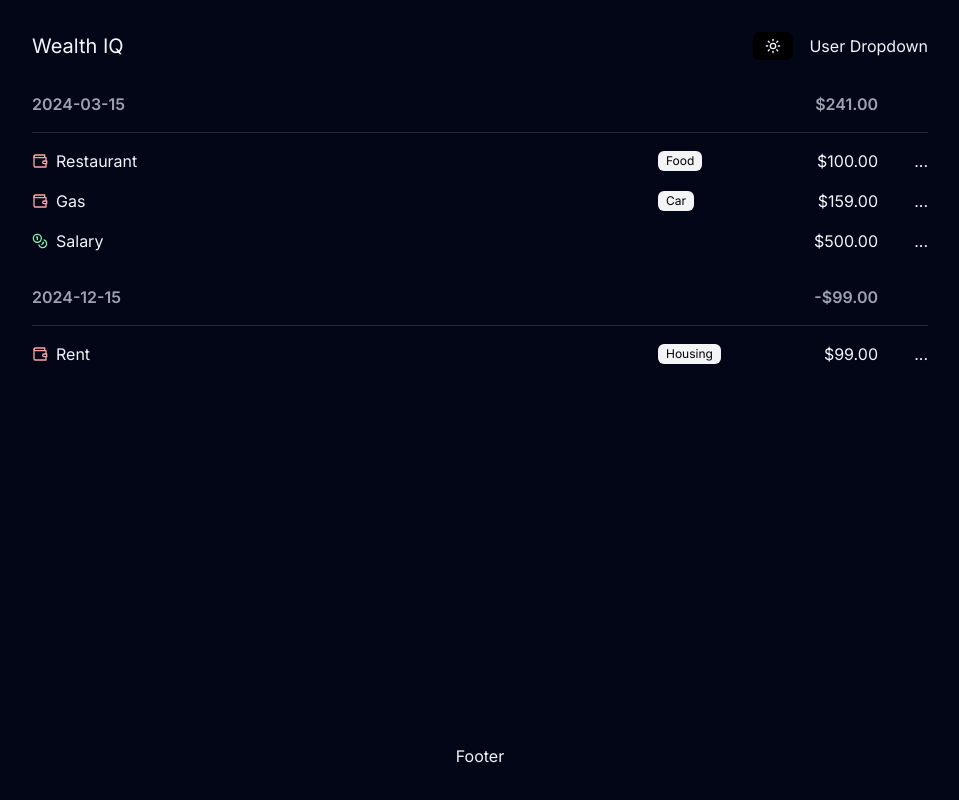
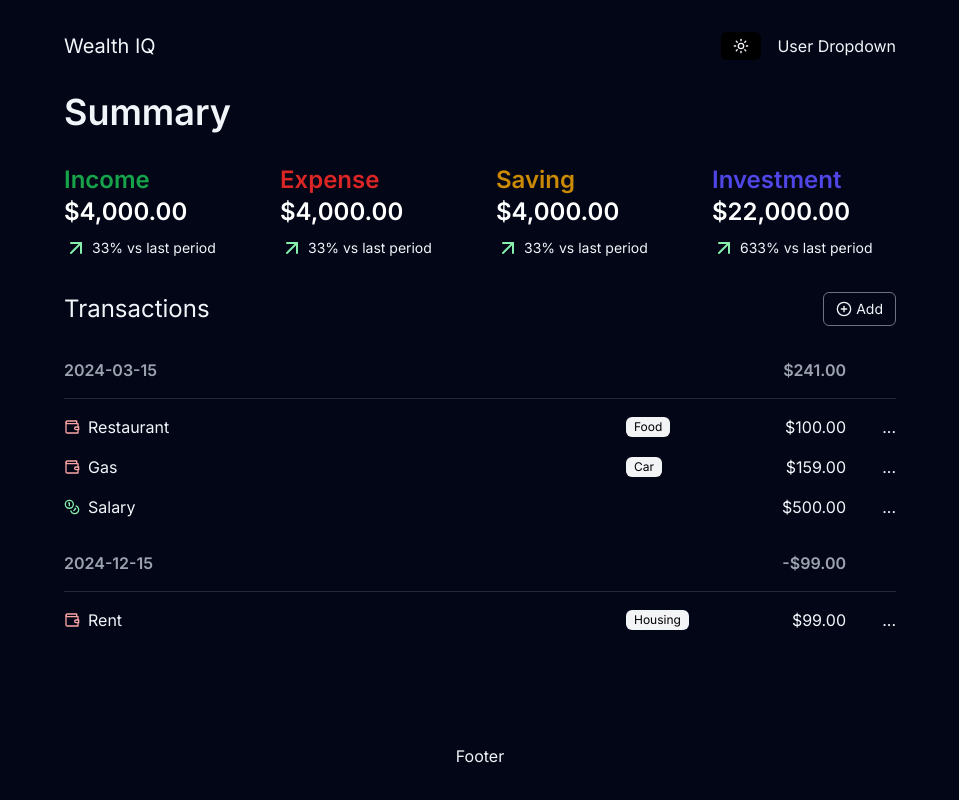
Before and after one commit to slicbutsic/BudgetIQ, a Next.js app: page /dashboard in a window 1280 px wide. Shown: the whole page, without its empty margins (160-1119 px from the left). Built offline with nearby package versions, Linux system fonts and the light colour scheme; no server answers; data requests are answered from the project's data file.

Commit message:
link db, add button for create

```diff
--- a/app/dashboard/components/transaction-list-fallback.js
+++ b/app/dashboard/components/transaction-list-fallback.js
@@ -1,5 +1,4 @@
 import Skeleton from "@/components/skeleton"
-// import TransactionItemSkeleton from "@/components/transaction-item-skeleton"
 
 export default function TransactionListFallback() {
   return (
--- /dev/null
+++ b/app/dashboard/components/trend-fallback.js
@@ -0,0 +1,19 @@
+import Skeleton from "@/components/skeleton";
+
+export default function TrendFallback() {
+  return (
+    <div className="space-y-5 w-3/5 lg:w-5/6">
+      <div>
+        <Skeleton />
+      </div>
+      <div className="mb-2">
+        <Skeleton />
+      </div>
+
+      <div className="flex space-x-2 items-center">
+        <Skeleton />
+        <Skeleton />
+      </div>
+  </div>
+  )
+}
--- /dev/null
+++ b/app/dashboard/components/trend.js
@@ -0,0 +1,6 @@
+import BaseTrend from "@/components/trend"
+export default async function Trend({type}) {
+  const response = await fetch(`http://localhost:3100/trends/${type}`)
+  const {amount, prevAmount} = await response.json()
+  return <BaseTrend type={type} amount={amount} prevAmount={prevAmount} />
+}
--- a/app/dashboard/page.js
+++ b/app/dashboard/page.js
@@ -1,13 +1,51 @@
 import { Suspense } from "react";
 import TransactionList from "./components/transaction-list";
 import TransactionListFallback from "./components/transaction-list-fallback";
+import Trend from "./components/trend";
+import TrendFallback from "./components/trend-fallback";
+import Link from "next/link";
+import { PlusCircle } from "lucide-react";
+import { variants, sizes } from "@/lib/variants";
 
 export default function Page() {
+
   return (
     <>
-    <Suspense fallback={< TransactionListFallback /> }>
-    <TransactionList />
-    </Suspense>
+      <section className="mb-8">
+        <h1 className="text-4xl font-semibold">
+          Summary
+        </h1>
+      </section>
+
+      <section className="mb-8 grid grid-cols-2 lg:grid-cols-4 gap-8">
+        <Suspense fallback={<TrendFallback />}>
+          <Trend type='Income'/>
+        </Suspense>
+        <Suspense fallback={<TrendFallback />}>
+          <Trend type='Expense'/>
+        </Suspense>
+        <Suspense fallback={<TrendFallback />}>
+          <Trend type='Saving'/>
+        </Suspense>
+        <Suspense fallback={<TrendFallback />}>
+          <Trend type='Investment'/>
+        </Suspense>
+      </section>
+
+      <section className="flex justify-between items-center mb-8">
+        <h2 className="text-2xl">Transactions</h2>
+        <Link href="/dashboard/transaction/add" className={`flex items-center space-x-1 ${variants['outline']} ${sizes['sm']}`} >
+          <PlusCircle className="w-4 h-4"/>
+          <div>Add</div>
+        </Link>
+      </section>
+
+
+
+      <Suspense fallback={< TransactionListFallback /> }>
+        <TransactionList />
+      </Suspense>
+
     </>
   )
 }
--- /dev/null
+++ b/app/dashboard/transaction/add/page.js
@@ -0,0 +1,11 @@
+export const metadata = {
+  title: "Add Transaction"
+};
+
+export default function Page() {
+  return (
+    <div>
+      <h1 className="text-4xl font-semibold mb-8">Add Transaction</h1>
+    </div>
+  )
+}
--- a/app/layout.js
+++ b/app/layout.js
@@ -5,7 +5,10 @@ import useServerDarkMode from "@/hooks/use-server-dark-mode";
 const inter = Inter({ subsets: ["latin"] });
 
 export const metadata = {
-  title: "Wealth IQ",
+  title: {
+    template: "%s | Wealth IQ",
+    default: "Wealth IQ",
+  },
   description: "Smarter finances, brighter futures.",
 };
 
@@ -13,7 +16,7 @@ export default function RootLayout({ children }) {
   const theme = useServerDarkMode()
   return (
     <html lang="en" className={theme}>
-      <body className={`${inter.className} min-h-screen flex flex-col`}>{children}</body>
+      <body className={`${inter.className} min-h-screen flex flex-col px-8`}>{children}</body>
     </html>
   );
 };
--- a/app/playground/page.js
+++ b/app/playground/page.js
@@ -8,6 +8,10 @@ import Input from "@/components/input";
 import Select from "@/components/select";
 import Separator from "@/components/separator";
 import Skeleton from "@/components/skeleton";
+
+export const metadata = {
+  title: "Playground"
+};
 
 export default function Page() {
   return (
@@ -30,7 +34,7 @@ export default function Page() {
           <Trend type='Income' amount={1000} prevAmount={900} />
           <Trend type='Expense' amount={12000} prevAmount={10000} />
           <Trend type='Investment' amount={7000} prevAmount={11100} />
-          <Trend type='Savings' amount={500} prevAmount={950} />
+          <Trend type='Saving' amount={500} prevAmount={950} />
         </div>
       </div>
 
--- a/components/button.js
+++ b/components/button.js
@@ -1,22 +1,12 @@
+import { sizes, variants } from '@/lib/variants'
+
 export default function Button(props) {
-  const variants = {
-    default: 'bg-black text-white dark:bg-white dark:text-black rounded-md hover:bg-gray-700 dark:hover:bg-gray-200',
-    outline: 'border border-gray-300 dark:border-gray-500 rounded-md hover:bg-gray-300 dark:hover:bg-gray-500',
-    ghost: 'rounded-md bg-white dark:bg-black hover:bg-gray-200 dark:hover:bg-gray-500'
-  }
-  const sizes = {
-    xs: 'text=xs px-2 py-1',
-    sm: 'text-sm px-3 py-1.5',
-    base: 'text-base px-4 py-2',
-    lg: 'text-lg px-4 py-2',
-  }
+
   return (
     <button {...props} className={`
       ${props.variant ? variants[props.variant] : variants['default']}
       ${props.size ? sizes[props.size] : sizes['base']}
-    `}>
-
-    </button>
+    `}></button>
   )
 
 }
--- a/components/trend.js
+++ b/components/trend.js
@@ -10,7 +10,7 @@ export default function Trend({
     'Income': 'text-green-600 dark: text-green-300',
     'Expense': 'text-red-600 dark: text-red-300',
     'Investment': 'text-indigo-600 dark: text-indigo-300',
-    'Savings': 'text-yellow-600 dark: text-yellow-300',
+    'Saving': 'text-yellow-600 dark: text-yellow-300',
   }
 
   const calcPercentageChange = (amount, prevAmount) => {
@@ -29,7 +29,7 @@ export default function Trend({
       <div className={`font-semibold ${colourClasses[type]} text-2xl`}>
         {type}
       </div>
-      <div className="text-2xl font-semibold teext-black dark:text-white mb-2">
+      <div className="text-2xl font-semibold text-black dark:text-white mb-2">
         {formattedAmount}
       </div>
 
--- a/db.json
+++ b/db.json
@@ -32,5 +32,27 @@
       "category": "Housing",
       "created_at": "2024-12-15T23:00:00"
     }
+  ],
+  "trends": [
+    {
+      "id": "Income",
+      "amount": 4000,
+      "prevAmount": 3000
+    },
+    {
+      "id": "Expense",
+      "amount": 4000,
+      "prevAmount": 3000
+    },
+    {
+      "id": "Saving",
+      "amount": 4000,
+      "prevAmount": 3000
+    },
+    {
+      "id": "Investment",
+      "amount": 22000,
+      "prevAmount": 3000
+    }
   ]
 }
--- /dev/null
+++ b/lib/variants.js
@@ -0,0 +1,12 @@
+export const variants = {
+  default: 'bg-black text-white dark:bg-white dark:text-black rounded-md hover:bg-gray-700 dark:hover:bg-gray-200',
+  outline: 'border border-gray-300 dark:border-gray-500 rounded-md hover:bg-gray-300 dark:hover:bg-gray-500',
+  ghost: 'rounded-md bg-white dark:bg-black hover:bg-gray-200 dark:hover:bg-gray-500'
+}
+
+export const sizes = {
+    xs: 'text=xs px-2 py-1',
+    sm: 'text-sm px-3 py-1.5',
+    base: 'text-base px-4 py-2',
+    lg: 'text-lg px-4 py-2',
+}
--- a/tailwind.config.mjs
+++ b/tailwind.config.mjs
@@ -5,6 +5,7 @@ export default {
     "./pages/**/*.{js,ts,jsx,tsx,mdx}",
     "./components/**/*.{js,ts,jsx,tsx,mdx}",
     "./app/**/*.{js,ts,jsx,tsx,mdx}",
+    "./lib/**/*.{js,ts,jsx,tsx,mdx}",
   ],
   theme: {
     extend: {
```
